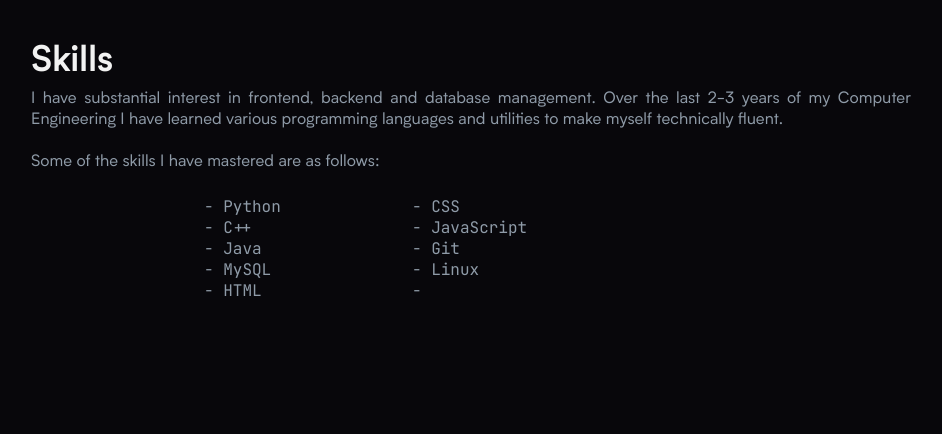
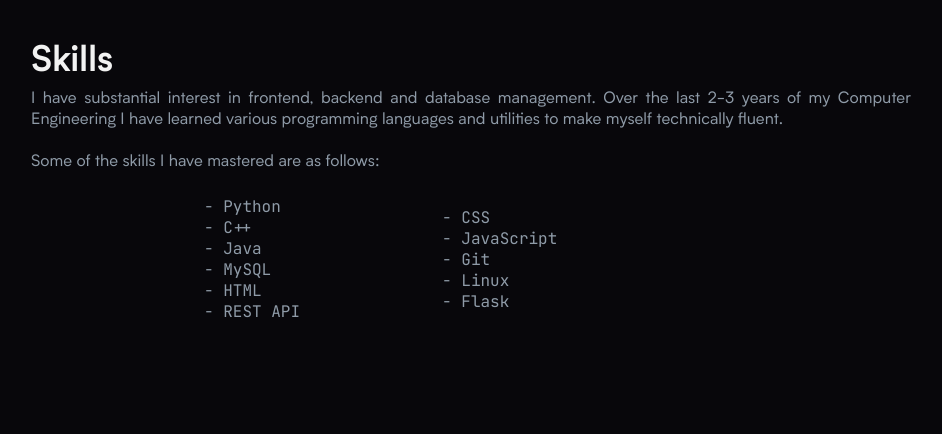
Before and after one commit to adivaste/Portfolio, a Flask app: page /about in a window 1280 px wide. Shown: the part 441-875 px from the top of the page, without its empty margins (169-1111 px from the left). Run offline with Flask 2, Linux system fonts and the light colour scheme; some web fonts are replaced.

Commit message:
Added requirements.txt

```diff
--- /dev/null
+++ b/requirements.txt
@@ -0,0 +1 @@
+Flask==2.2.2
--- a/templates/about.html
+++ b/templates/about.html
@@ -35,6 +35,7 @@
                                                 <li> Java </li>
                                                 <li> MySQL </li>
                                                 <li> HTML </li>
+                                                <li> REST API </li>
                                           </ul>
                                     </td>
 
@@ -44,7 +45,8 @@
                                                 <li> JavaScript </li>
                                                 <li> Git </li>
                                                 <li> Linux </li>
-                                                <li>  </li>
+                                                <li> Flask </li>
+
                                           </ul>
                                     </td>
                               </tr>
```
